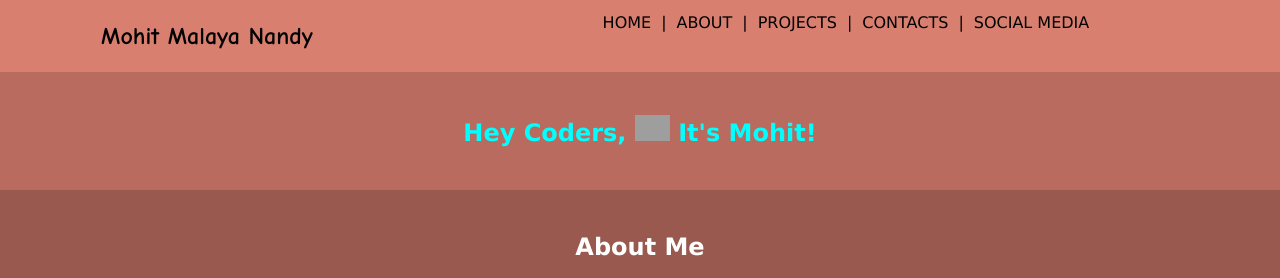
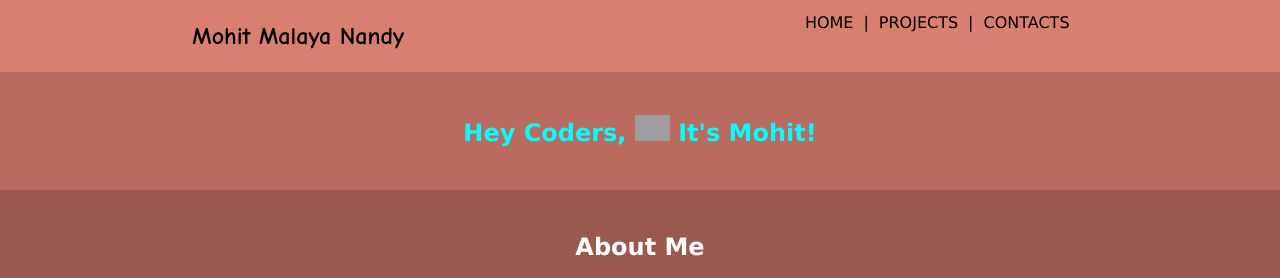
Before and after one commit to mohitmalayanandy/Inline_CSS_Portfolio, a plain HTML site: page index.html in a window 1280 px wide. Shown: the top 278 px of the page. Drawn offline with Linux system fonts and the light colour scheme; grey boxes are pictures that could not be loaded.

Commit message:
Removed Some nav iteam.

```diff
--- a/index.html
+++ b/index.html
@@ -17,10 +17,8 @@
             </td>
             <td style="display: flex; gap: 10px; justify-content: center; font-size: 16px;">
                 <a href="#home" style="text-decoration: none; color: black;">HOME</a> |
-                <a href="#about" style="text-decoration: none; color: black;">ABOUT</a> |
                 <a href="#projects" style="text-decoration: none; color: black;">PROJECTS</a> |
-                <a href="#contacts" style="text-decoration: none; color: black;">CONTACTS</a> |
-                <a href="#socialmedia" style="text-decoration: none; color: black;">SOCIAL MEDIA</a>
+                <a href="#contacts" style="text-decoration: none; color: black;">CONTACTS</a>
             </td>
         </tr>
     </table>
```
